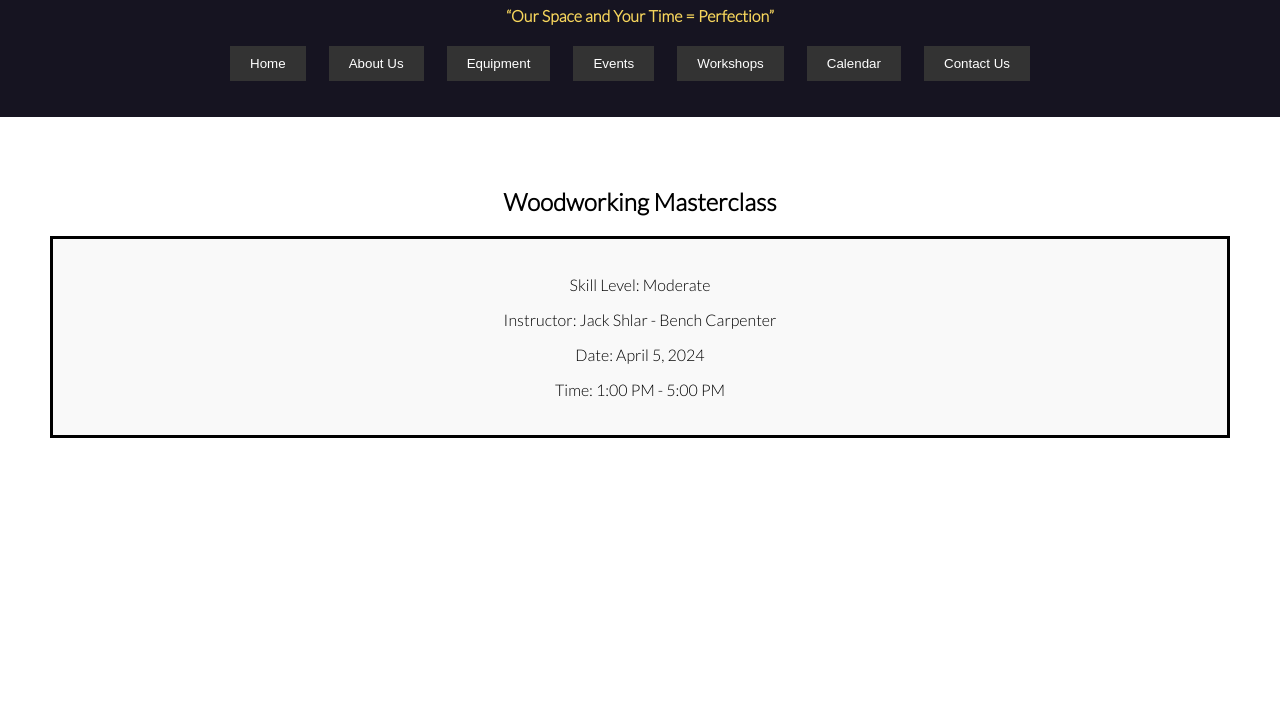
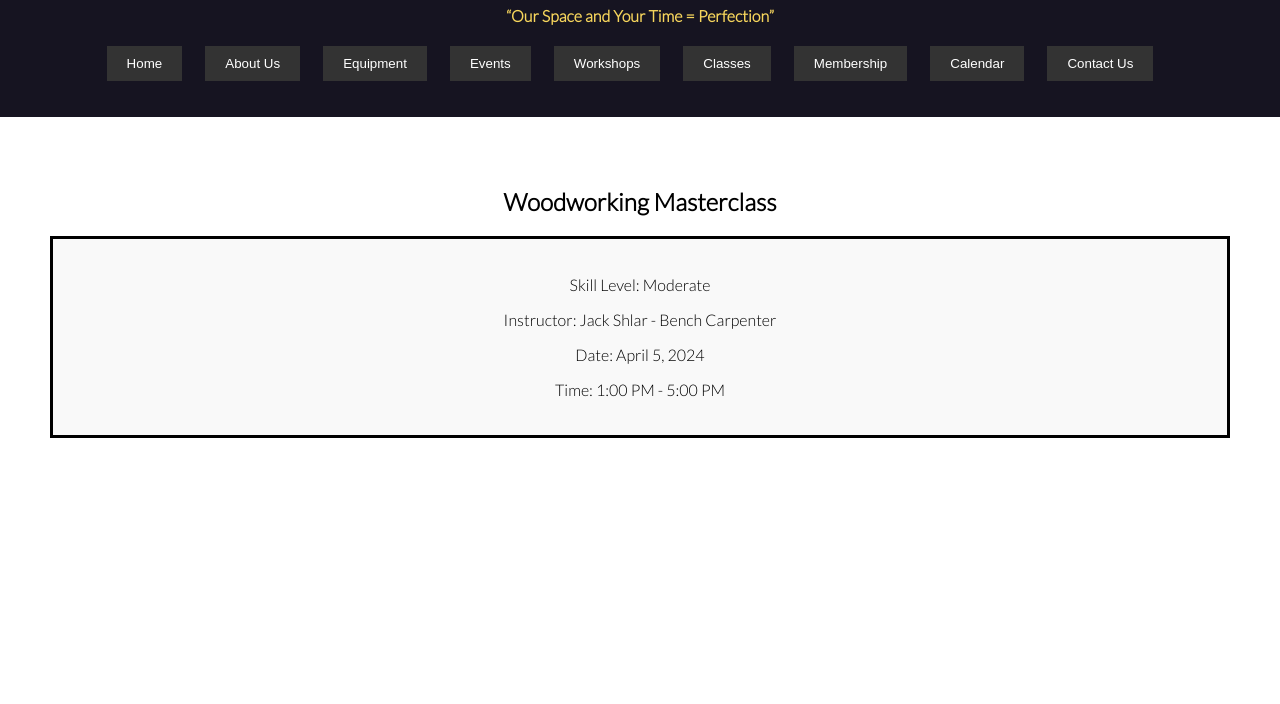
Before and after one commit to Pwngo/pwngo.github.io, a plain HTML site: page Woodworking Class.html in a window 1280 px wide. Shown: the part 96-800 px from the top of the page. Drawn offline with Linux system fonts and the light colour scheme.

Commit message:
Update Woodworking Class.html

```diff
--- a/Woodworking Class.html
+++ b/Woodworking Class.html
@@ -18,6 +18,8 @@
         <li><a href="equipment.html"> <button type="button">Equipment</button></a></li>
         <li><a href="events.html"> <button type="button">Events</button></a></li>
 	<li><a href="workshops.html"> <button type="button">Workshops</button></a></li>
+	<li><a href="classes.html"><button type="button">Classes</button></a></li>
+	<li><a href="memberships.html"> <button type="button">Membership</button></a></li>
 	<li><a href="calendar.html"> <button type="button">Calendar</button></a></li>
         <li><a href="contact.html"> <button type="button">Contact Us</button></a></li>
       </ul>
```
